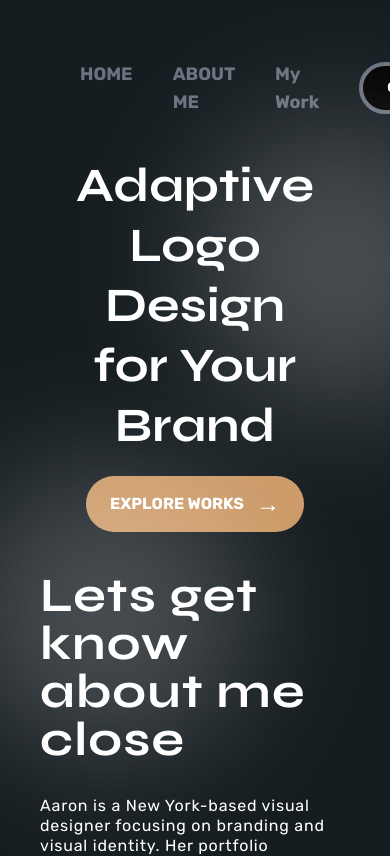
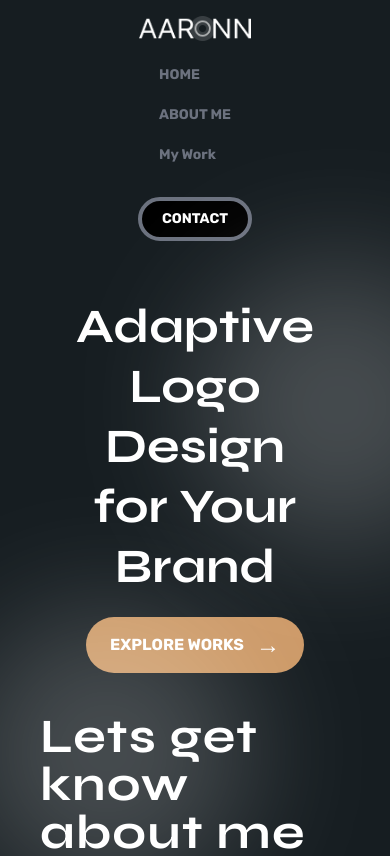
Before and after one commit to sriharirajaboina/portfolio-mine, a Next.js app: page / in a window 390 px wide. Shown: the top 856 px of the page. Built offline with nearby package versions, Linux system fonts and the light colour scheme.

Commit message:
navbar,footer responsive

```diff
--- a/app/components/Footer.tsx
+++ b/app/components/Footer.tsx
@@ -1,86 +1,96 @@
 "use client"
-import React from 'react'
-import Image from 'next/image'
+import React from "react"
+import Image from "next/image"
 import { motion } from "framer-motion"
 
-const MotionImage=motion(Image)
+const MotionImage = motion(Image)
 
 const Footer = () => {
   return (
-    <div className="bg-black ">
-        <div className="mx-10 md:mx-50">
+    <div className="bg-black">
+      <div className="px-6 sm:px-10 md:px-20 lg:px-40">
         <div className="text-center">
           <motion.h5
-                initial={{opacity:0,y:-40}}
-                whileInView={{opacity:1,y:0}}
-                transition={{duration:0.6}}
-                className="text-[#cc9966] font-bold my-5 pt-20">
+            initial={{ opacity: 0, y: -40 }}
+            whileInView={{ opacity: 1, y: 0 }}
+            transition={{ duration: 0.6 }}
+            className="text-[#cc9966] font-bold my-5 pt-10 sm:pt-20 text-base sm:text-lg"
+          >
             Get in Touch With Us
           </motion.h5>
           <motion.h1
-                initial={{opacity:0,y:-40}}
-                whileInView={{opacity:1,y:0}}
-                transition={{duration:0.6,delay:0.2}}
-                className="text-[#ffffff] text-4xl md:text-6xl font-bold
-                tracking-wide mb-30 border-b-3 md:border-b-5 inline-block pb-1">
+            initial={{ opacity: 0, y: -40 }}
+            whileInView={{ opacity: 1, y: 0 }}
+            transition={{ duration: 0.6, delay: 0.2 }}
+            className="text-white text-2xl sm:text-4xl md:text-6xl font-bold tracking-wide mb-8 border-b-2 sm:border-b-4 inline-block pb-1"
+          >
             info@aaronn.com
           </motion.h1>
-
         </div>
-            <div className="flex items-center justify-between
-            text-[#ffffff]">
+        <div className="flex flex-col md:flex-row items-center justify-between text-white gap-6 sm:gap-10 mt-8">
           <MotionImage
             src="/images/logo.png"
             alt="footer-logo"
             width={500}
             height={300}
-                className="w-30 h-10"
-                initial={{opacity:0,x:-50}}
-                whileInView={{opacity:1,x:0}}
-                transition={{duration:0.6}}/>
+            className="w-28 sm:w-32 md:w-40 h-auto"
+            initial={{ opacity: 0, x: -50 }}
+            whileInView={{ opacity: 1, x: 0 }}
+            transition={{ duration: 0.6 }}
+          />
           <motion.div
-                initial={{opacity:0,x:-50}}
-                whileInView={{opacity:1,x:0}}
-                transition={{duration:0.6,delay:0.4}}
-                className="font-bold w-[18%]">
-                    <p className="leading-loose tracking-widest">Street Avenue 21, CA 0-8-00-888-000</p>
+            initial={{ opacity: 0, x: -50 }}
+            whileInView={{ opacity: 1, x: 0 }}
+            transition={{ duration: 0.6, delay: 0.4 }}
+            className="font-bold text-center md:text-left md:w-[30%] text-sm sm:text-base"
+          >
+            <p className="leading-relaxed tracking-wide">
+              Street Avenue 21, CA 0-8-00-888-000
+            </p>
           </motion.div>
           <motion.div
-                initial={{opacity:0,x:-50}}
-                whileInView={{opacity:1,x:0}}
-                transition={{duration:0.6,delay:0.6}}
-                className="flex flex-col font-bold">
-                    <p className="mb-4 tracking-wider text-xl">+90283353</p>
+            initial={{ opacity: 0, x: -50 }}
+            whileInView={{ opacity: 1, x: 0 }}
+            transition={{ duration: 0.6, delay: 0.6 }}
+            className="flex flex-col items-center md:items-end font-bold text-sm sm:text-base"
+          >
+            <p className="mb-4 tracking-wider text-lg sm:text-xl">
+              +90283353
+            </p>
             <div className="flex items-center gap-3">
               <MotionImage
                 src="/images/fb.png"
                 alt="fb"
-                        width={50}
-                        height={50}
+                width={24}
+                height={24}
                 className="w-5 h-5"
-                        transition={{delay:0.8}}/>
-                        <MotionImage src="/images/tweeter.png"
+                transition={{ delay: 0.8 }}
+              />
+              <MotionImage
+                src="/images/tweeter.png"
                 alt="tweeter"
-                        width={50}
-                        height={50}
+                width={24}
+                height={24}
                 className="w-5 h-5"
-                        transition={{delay:1}}/>
+                transition={{ delay: 1 }}
+              />
               <MotionImage
                 src="/images/insta.png"
                 alt="insta"
-                        width={50}
-                        height={50}
+                width={24}
+                height={24}
                 className="w-5 h-5"
-                        transition={{delay:1.2}}/>
+                transition={{ delay: 1.2 }}
+              />
             </div>
           </motion.div>
         </div>
         <motion.div
-              initial={{opacity:0,y:30}}
-              whileInView={{opacity:1,y:0}}
-              transition={{duration:0.6,delay:0.6}}
-            className="text-[#ffffff] text-center mt-15 text-base md:text-2xl font-bold
-            border-t-2 py-10 md:py-20">
+          initial={{ opacity: 0, y: 30 }}
+          whileInView={{ opacity: 1, y: 0 }}
+          transition={{ duration: 0.6, delay: 0.6 }}
+          className="text-white text-center mt-10 sm:mt-16 text-sm sm:text-base md:text-xl font-bold border-t border-gray-600 py-6 sm:py-10"
+        >
           © 2023. Ideapeel. All rights reserved.
         </motion.div>
       </div>
--- a/app/components/Navbar.tsx
+++ b/app/components/Navbar.tsx
@@ -8,26 +8,27 @@ import { motion } from "framer-motion"
 const Navbar = () => {
   const router=useRouter();
   return (
-    <nav className=" mx-10 mt-15 md:mx-50">
-      <motion.div className="flex items-center justify-between gap-10">
+    <nav className="px-4 sm:px-8 md:px-16 py-4">
+      <motion.div className="flex flex-col md:flex-row items-center justify-between gap-6">
           <motion.div
             initial={{y:-50,opacity:0}}
             animate={{y:0,opacity:1}}
-            transition={{duration:0.6,ease:"easeOut"}}>
+            transition={{duration:0.6,ease:"easeOut"}}
+            className="flex justify-center md:justify-start">
             <Image
           src="/images/logo.png"
           alt="logo"
           width={250}
           height={100}
-          className="w-40 "/>
+          className="w-28 sm:w-32 md:w-40 "/>
           </motion.div>
-          <div className="flex items-center justify-between
-          text-[#6c727f] font-bold text-sm md:text-xl">
+          <div className="flex flex-col md:flex-row gap-5 items-center justify-between
+          text-[#6c727f] font-bold text-sm md:text-lg">
               <motion.ul
               initial={{opacity:0,y:-50}}
               animate={{opacity:1,y:0}}
               transition={{duration:0.6,delay:0.2}}
-              className="flex items gap-10 text-lg ">
+              className="flex flex-col md:flex-row items gap-5 md:gap-10">
                   <motion.li
                     whileHover={{scale:1.1,color:"#fff"}}
                     initial={{ opacity: 0, y: -30 }}
@@ -60,8 +61,8 @@ const Navbar = () => {
               whileHover={{scale:1,backgroundColor:"#6c727f",color:"#000"}}
               transition={{ type: "spring", stiffness: 300 ,delay:0.9}}
               onClick={()=>router.push("/contact")}
-              className="flex items-center ml-10 px-6 py-3
-              border-4 border-[#6c727f] rounded-full bg-black text-[#ffffff]">
+              className="flex items-center mt-3 md:mt-0 px-5 py-2
+              border-4 border-[#6c727f] rounded-full bg-black text-[#ffffff] hover:bg-[#6c727f] hover:text-black">
                   CONTACT
               </motion.button>
           </div>
```
Lines whose indentation alone changed are shown as unchanged.
